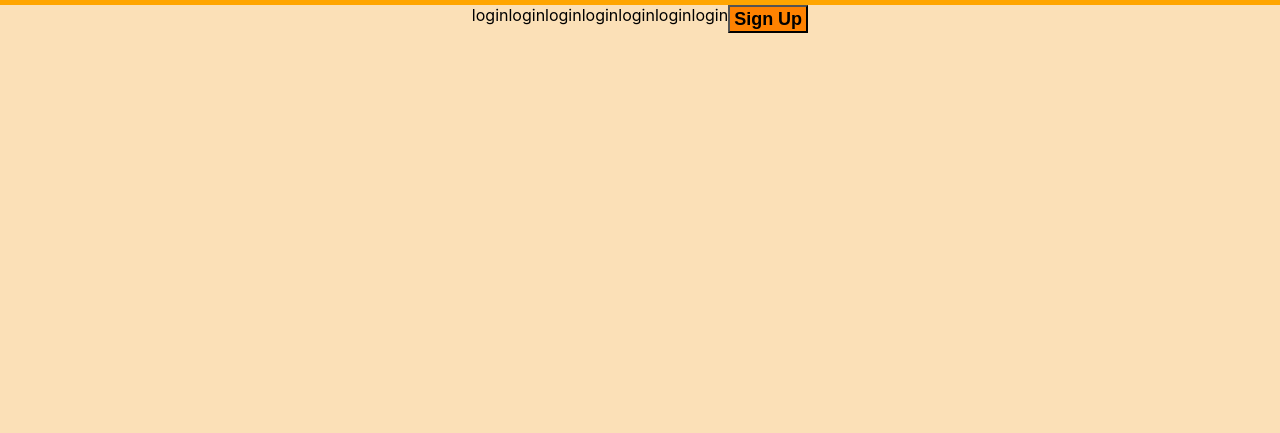
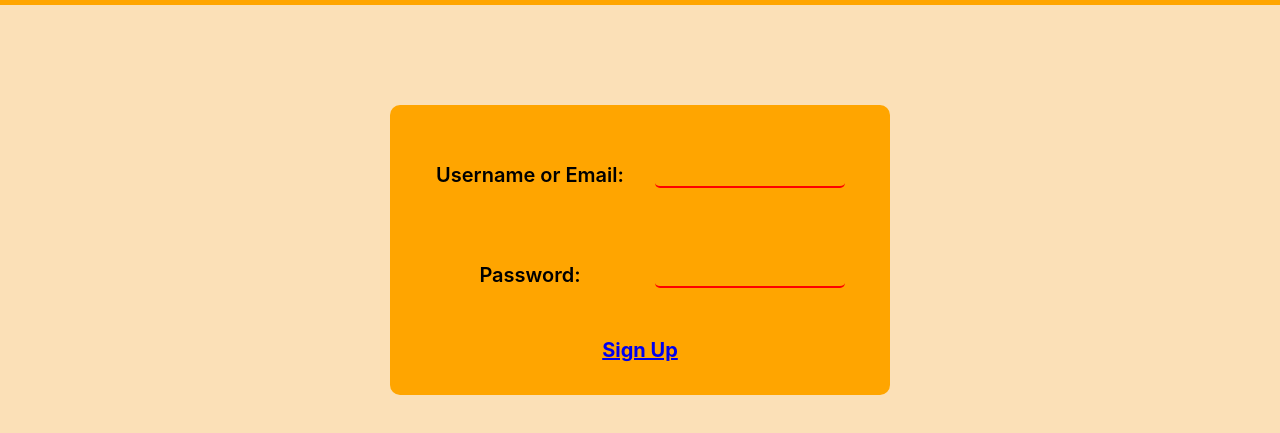
Before and after one commit to wilberpulido/AppStore, a React app in the folder app-store/: page /Login in a window 1280 px wide. Shown: the part 65-498 px from the top of the page. Built offline with nearby package versions, Linux system fonts and the light colour scheme.

Commit message:
finish register, iniciate Login

```diff
--- a/app-store/src/component/App/App.css
+++ b/app-store/src/component/App/App.css
@@ -12,7 +12,3 @@ nav{
   justify-content: center;
   background-color: orange;
 }
-main{
-  display:flex;
-  justify-content:center;
-}
--- a/app-store/src/component/App/App.js
+++ b/app-store/src/component/App/App.js
@@ -1,15 +1,15 @@
 import React from 'react';
 import {BrowserRouter,Route,Switch} from 'react-router-dom';
-import HomePage from '../HomePage/HomePage';
-import Login from '../Login/Login';
-import SignUp from '../Register/Register'
+import HomePage from '../Page/HomePage/HomePage';
+import Login from '../Page/Login/Login';
+import Register from '../Page/Register/Register';
 import './App.css';
 
 function App(){
 return (
   <BrowserRouter>
     <Switch>
-      <Route path="/signup" component={SignUp}/>
+      <Route path="/signup" component={Register}/>
       <Route path="/login" component={Login}/>
       <Route path="/" component={HomePage}/>
     </Switch>
--- a/app-store/src/component/Login/Login.js
+++ /dev/null
@@ -1,20 +0,0 @@
-import React from 'react';
-import NavigationBar from '../NavigationBar/NavigationBar';
-import Button from '../Button/Button';
-
-function Login(){
-    return (
-        <React.Fragment>
-        <nav>
-          <NavigationBar/>
-        </nav>
-        <main>
-            <p> loginloginloginloginloginloginlogin </p>
-            <Button path="/signup">
-            <p>Sign Up</p>
-            </Button>
-        </main>
-        </React.Fragment>
-    )
-  }
-export default Login;
--- a/app-store/src/component/HomePage/HomePage.js
+++ b/app-store/src/component/Page/HomePage/HomePage.js
@@ -1,5 +1,5 @@
 import React from 'react';
-import NavigationBar from '../NavigationBar/NavigationBar'
+import NavigationBar from '../../NavigationBar/NavigationBar'
 
 function HomePage(){
   return (
--- /dev/null
+++ b/app-store/src/component/Page/Login/Login.js
@@ -0,0 +1,86 @@
+import React from 'react';
+import NavigationBar from '../../NavigationBar/NavigationBar';
+import Form from '../../Form/Form';
+import {Link} from 'react-router-dom';
+import LabelTag from '../../LabelTag/LabelTag';
+import InputTag from '../../InputTag/InputTag';
+
+function Login(){
+
+  const styleMain = {
+    display:"flex",
+    justifyContent:"center",
+  }
+  const styleSection = {
+    margin: "100px 0px",
+  }
+  const styleForm = {
+    display: "grid",
+    gridTemplateColumns: "1fr 1fr",
+    gridTemplateRows: "100px 100px 50px",
+
+  }
+  const styleLink = {
+    color:"rgb(255,89,0)",
+    fontSize:"20px",
+    fontWeight: "700",
+    gridColumnStart: 1,
+    gridColumnEnd: 3,
+    display: "flex",
+    alignItems: "center",
+    justifyContent: "center",
+  }
+  const styleElement = {
+    display: "flex",
+    alignItems: "center",
+    justifyContent: "center",
+  }
+
+    return (
+        <React.Fragment>
+        <nav>
+          <NavigationBar/>
+        </nav>
+        <main style={styleMain}>
+
+        <section style={styleSection}>
+          <Form>
+            <div style={styleForm}>
+
+              <div style={styleElement}>
+                <LabelTag>
+                  Username or Email:
+                </LabelTag>
+              </div>
+              <div style={styleElement}>
+                <InputTag/>
+              </div>
+
+              <div style={styleElement}>
+                <LabelTag>
+                  Password:
+                </LabelTag>
+              </div>
+
+              <div style={styleElement}>
+                <InputTag/>
+              </div>
+
+              <div style={styleLink}>
+                <Link to="/signup">
+                  <p>Sign Up</p>
+                </Link>
+              </div>
+
+            </div>
+          </Form>
+
+        </section>
+
+
+
+        </main>
+        </React.Fragment>
+    )
+}
+export default Login;
--- a/app-store/src/component/Register/Register.js
+++ b/app-store/src/component/Page/Register/Register.js
@@ -1,12 +1,17 @@
 import React, {useState,useEffect} from 'react';
 import './Register.scss';
-import NavigationBar from '../NavigationBar/NavigationBar'
-import Form from '../Form/Form';
-import LabelTag from '../LabelTag/LabelTag';
-import InputTag from '../InputTag/InputTag';
-import ButtonSubmit from "../ButtonSubmit/ButtonSubmit";
+import NavigationBar from '../../NavigationBar/NavigationBar'
+import Form from '../../Form/Form';
+import LabelTag from '../../LabelTag/LabelTag';
+import InputTag from '../../InputTag/InputTag';
+import ButtonSubmit from "../../ButtonSubmit/ButtonSubmit";
 
-function SignUp(props){
+function Register(props){
+
+  const styleMain = {
+    display:"flex",
+    justifyContent:"center",
+  }
 
   const styleSection = {
     marginTop: "50px",
@@ -59,6 +64,7 @@ function SignUp(props){
   const [password,setPassword] = useState("");
   const [repeatPassword,setRepeatPassword] = useState("");
   const [error,setError] = useState("");
+  const {history} = props;
 
 
   async function handlerSubmit(e){
@@ -68,10 +74,18 @@ function SignUp(props){
     fetch('/register/user',{
       method:'POST',
       body: JSON.stringify({user}),
-      headers: {'Content-Type': 'application/json'}
+      headers: {
+        'Content-Type': 'application/json',
+        "accept": "application/json"
+      }
     })
-    .then(res=> console.log(res))
-    // .then(response=> console.log(response));
+    .then(res=> res.json())
+    .then(response=> {
+      if (!response) {
+        return alert("The user has not been created, check the data provided");
+      }
+      history.push('/');
+    })
   }
 
   function ComparePassword(password,repeatPassword){
@@ -125,16 +139,16 @@ function SignUp(props){
     .then(response => {
       if(response){
           input.style.borderTop = "2px solid red";
-        return  setUser({...user, user_name:""});
+        return   setUser(prevUser=>{return { ...prevUser, user_name:""}});
 
       } else{
         if(input.value === ''){
             input.style.borderTop = "none";
-          return  setUser({...user, user_name:""});
+          return   setUser(prevUser=>{return { ...prevUser, user_name:""}});
 
         }
           input.style.borderTop = "2px solid green";
-        return  setUser({...user, user_name: input.value});
+        return  setUser(prevUser=>{return { ...prevUser, user_name: input.value}});
 
       }
     });
@@ -174,16 +188,15 @@ function SignUp(props){
       return setError('The password only allows numbers and letters');
 
     }else if(!ComparePassword(password,repeatPassword)){
-        setUser({...user,password:""});
+      setUser(prevUser=>{return { ...prevUser, password:""}});
       return setError('Passwords submitted do not match');
 
     }else if (!repeatPassword){
         setError("");
-      return setUser({...user,password:""});
+      return setUser(prevUser=>{return { ...prevUser, password:""}});
     }
     setError("");
-    return setUser({...user, password: password});
-
+    return  setUser(prevUser=>{return { ...prevUser, password: password}});
 
   },[password,repeatPassword]);
 
@@ -195,7 +208,7 @@ function SignUp(props){
         <NavigationBar/>
       </nav>
 
-      <main>
+      <main style={styleMain}>
         <section style={styleSection}>
 
           <Form id="registrationForm" onSubmit={handlerSubmit}>
@@ -229,12 +242,14 @@ function SignUp(props){
 
             <div className="elementForm">
               <LabelTag htmlFor="password">New Password</LabelTag>
-              <InputTag id = "password" name="password" type="password" onChange={e=>setPassword(e.target.value)}/>
+              <InputTag id = "password" name="password" type="password"
+                onChange={e=>setPassword(e.target.value)}/>
             </div>
 
             <div className="elementForm">
               <LabelTag htmlFor="repeatPassword">Repeat Password</LabelTag>
-              <InputTag id = "repeatPassword" name="repeat_password" type="password" onChange={e=> setRepeatPassword(e.target.value)}/>
+              <InputTag id = "repeatPassword" name="repeat_password" type="password"
+                onChange={e=> setRepeatPassword(e.target.value)}/>
             </div>
             {/* //msg error */}
               <span style = {styleError}>{error}</span>
@@ -270,4 +285,4 @@ function SignUp(props){
   )
 }
 
-export default SignUp;
+export default Register;
```
Also changed, not shown: server/src/controller/registerUser.js (+6 -6 lines), app-store/src/component/Page/Register/Register.scss (renamed from app-store/src/component/Register/Register.scss), app-store/src/util/logo.png (renamed from app-store/src/images/logo.png), app-store/src/util/logo.svg (renamed from app-store/src/images/logo.svg), app-store/src/util/logos.png (renamed from app-store/src/images/logos.png).
